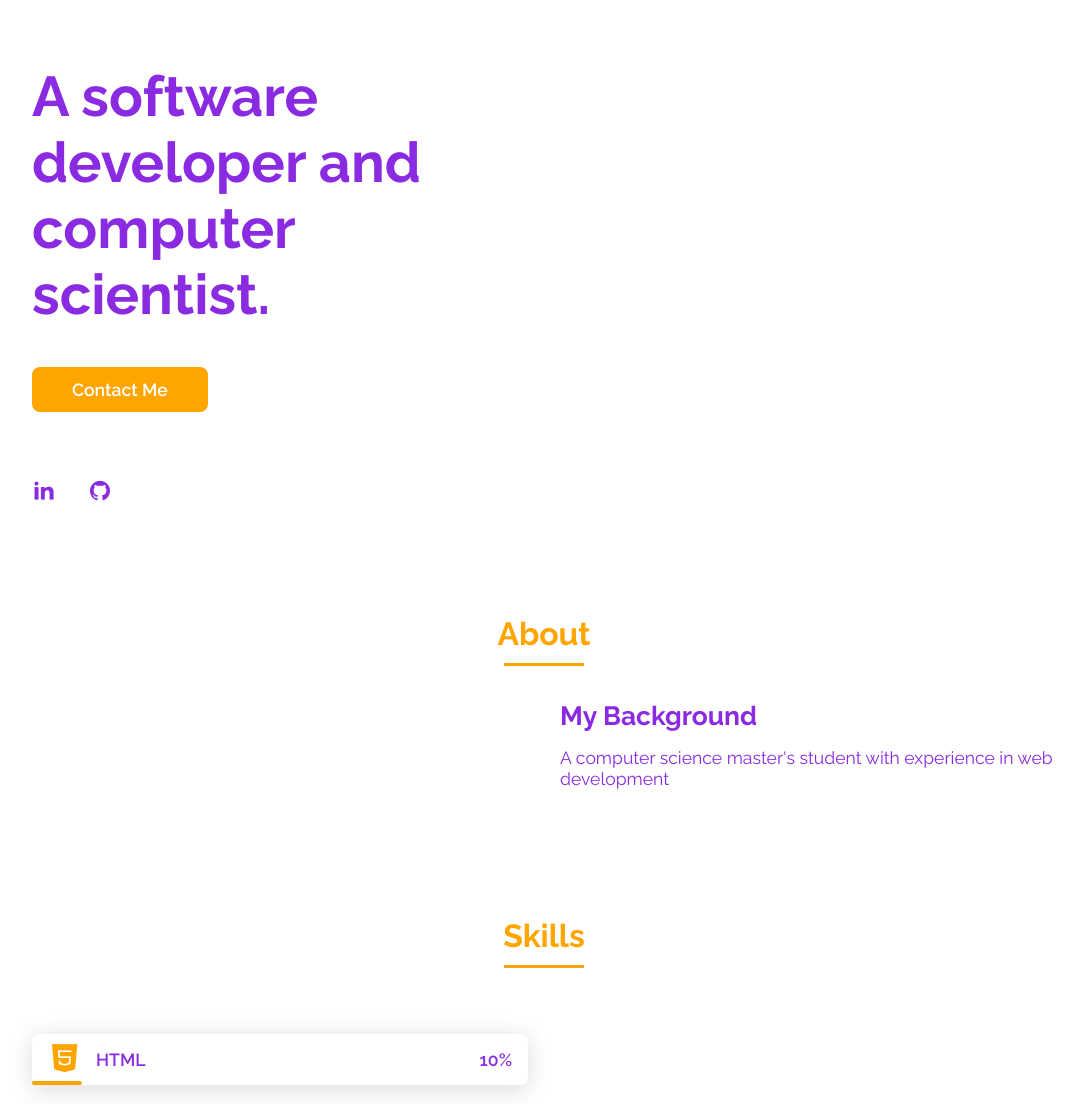
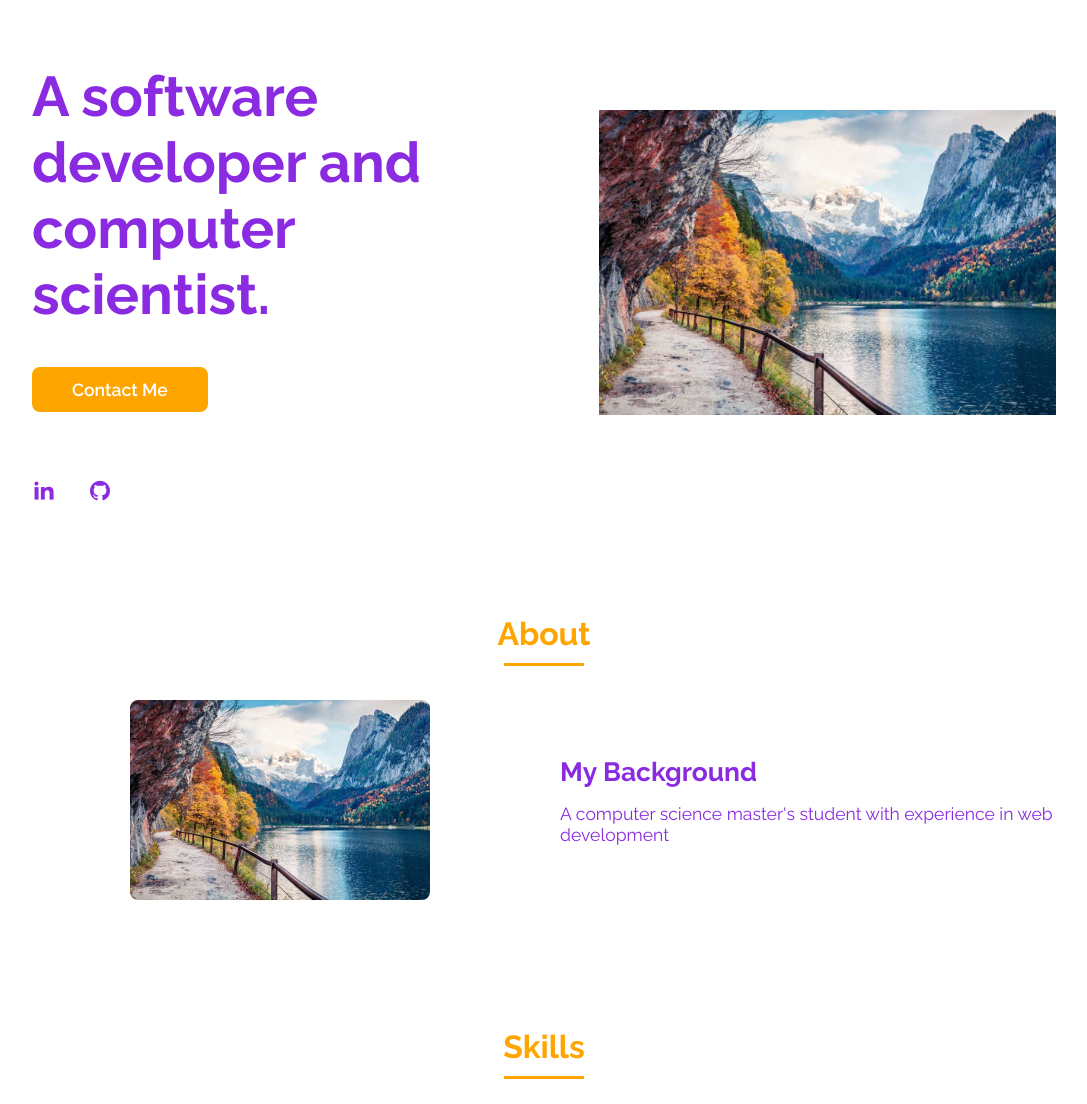
Before and after one commit to Syajel/PortfolioWebsite, a plain HTML site: page index.html in a window 1280 px wide. Shown: the part 265-1369 px from the top of the page, without its empty margins (96-1183 px from the left). Drawn offline with nearby package versions, Linux system fonts and the light colour scheme.

Commit message:
Update index.html

```diff
--- a/index.html
+++ b/index.html
@@ -51,7 +51,7 @@
                 </div>
 
                 <div class="home_img">
-                    <img src="img/Screenshot_3.png" alt="">
+                    <img src="img/img.jpg" alt="">
                 </div>
 
             </section>
@@ -61,7 +61,7 @@
 
                 <div class="about_container bd-grid">
                     <div class="about_img">
-                        <img src="img/Screenshot_3.png" alt="">
+                        <img src="img/img.jpg" alt="">
                     </div>
                     <div>
                         <h2 class="about_subtitle">My Background</h2>
@@ -104,7 +104,7 @@
 
                     </div>
                     <div>
-                        <img src="img/Screenshot_3.png" alt="" class="skills_img">
+                        <img src="img/img.jpg" alt="" class="skills_img">
                     </div>
                 </div>
             </section>
```
